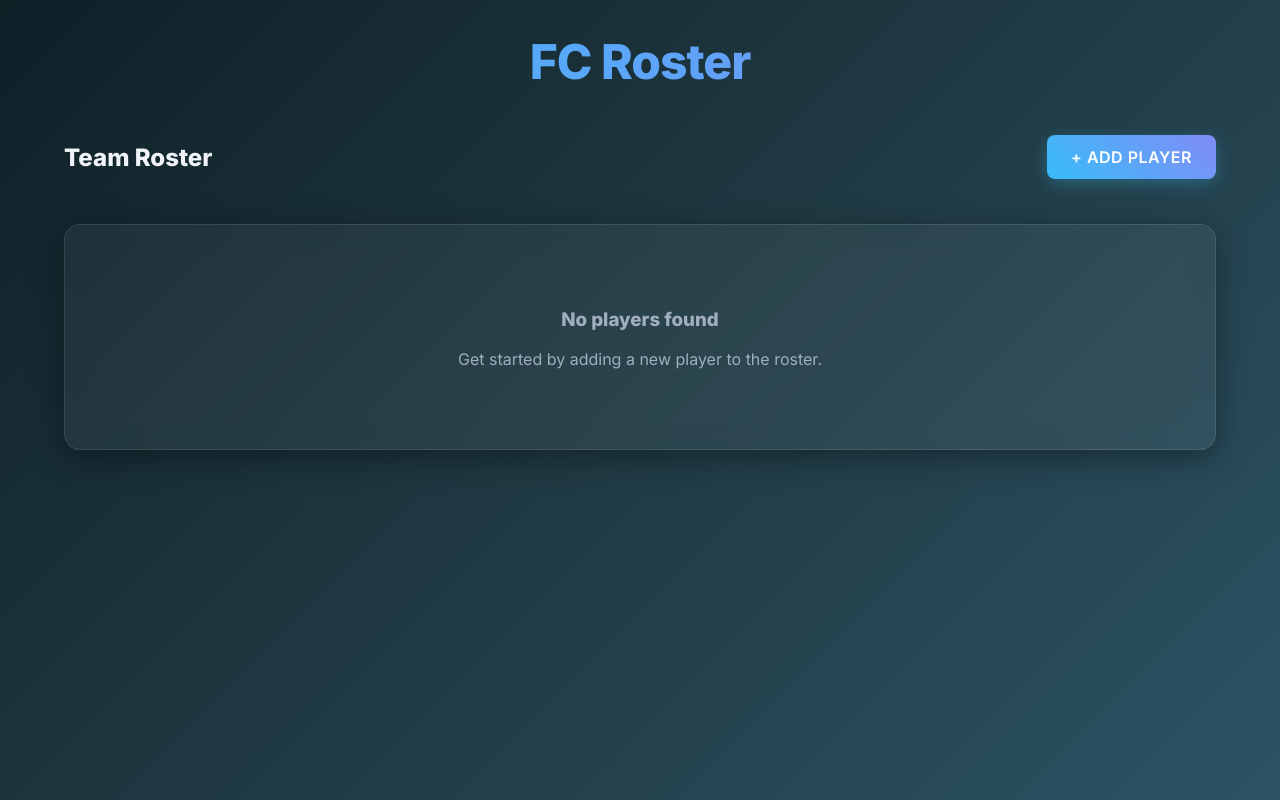
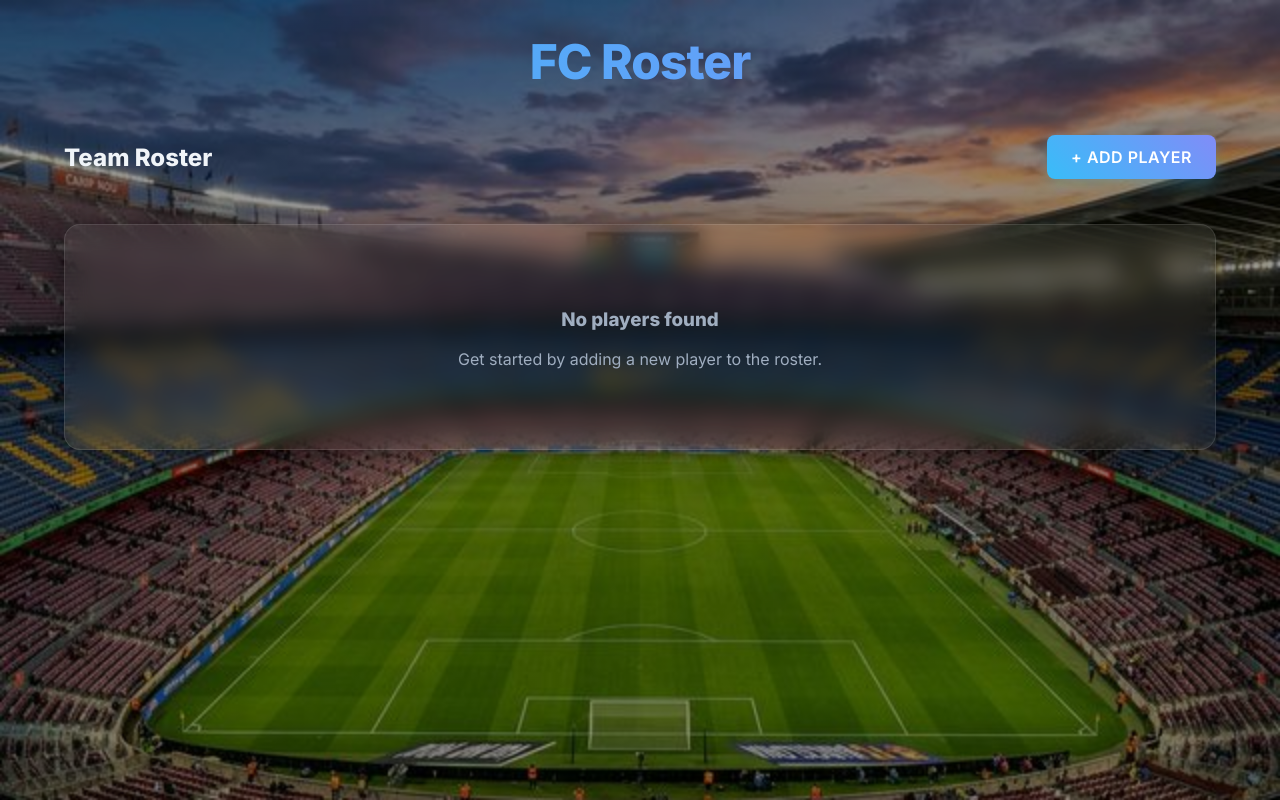
Before and after one commit to atmaramaryal2910-sys/crudwithdjango, a Django app: page / in a window 1280 px wide. Run offline with Django 5.2, Linux system fonts and the light colour scheme; data that the repository does not hold is empty.

Commit message:
Update background to stadium image

```diff
--- a/players/templates/players/base.html
+++ b/players/templates/players/base.html
@@ -1,3 +1,4 @@
+{% load static %}
 <!DOCTYPE html>
 <html lang="en">
 <head>
@@ -23,7 +24,10 @@
 
         body {
             font-family: 'Inter', sans-serif;
-            background: var(--bg-gradient);
+            background: linear-gradient(rgba(0, 0, 0, 0.4), rgba(0, 0, 0, 0.4)), url("{% static 'players/images/stadium.png' %}");
+            background-size: cover;
+            background-attachment: fixed;
+            background-position: center;
             color: var(--text-primary);
             min-height: 100vh;
             margin: 0;
```
Also changed, not shown: players/static/players/images/stadium.png (added).
